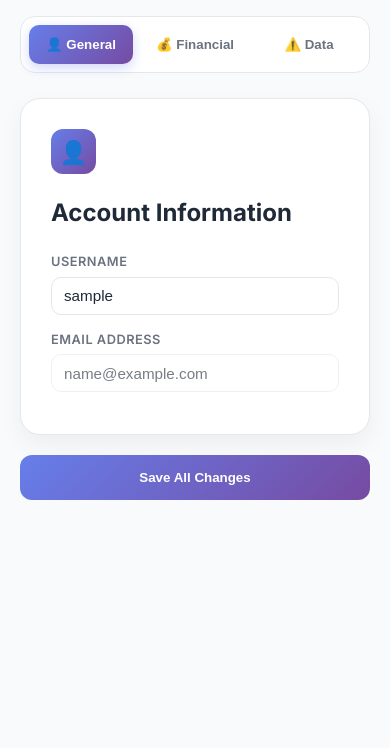
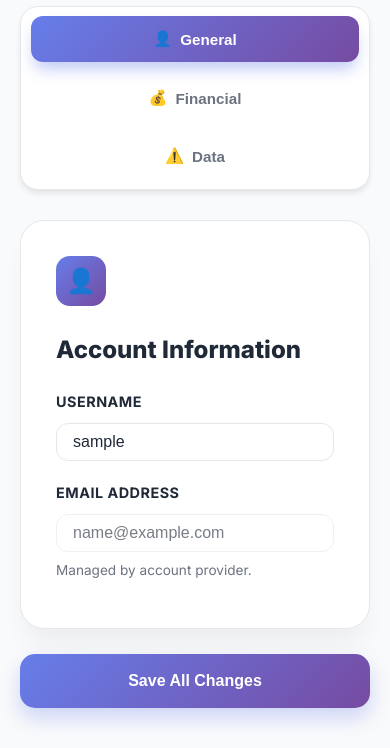
Before and after one commit to akbota2007/receipt_app, a website: page views/profile.html in a window 390 px wide. Shown: the part 215-963 px from the top of the page. Before the commit the page ends 844 px from the top, so only its background shows below. Drawn offline with Linux system fonts and the light colour scheme; sample sign-in values are in the browser's storage.

Commit message:
feat: final polish for profile UI, tabs, and dark mode sync

```diff
--- a/views/profile.html
+++ b/views/profile.html
@@ -6,64 +6,152 @@
   <title>Settings - Receipt App</title>
   <link rel="stylesheet" href="/css/style.css">
   <link href="https://fonts.googleapis.com/css2?family=Inter:wght@400;500;600;700;800&display=swap" rel="stylesheet">
+
+  <script>
+    // Мгновенное применение темы
+    const savedTheme = localStorage.getItem('theme') || 'light';
+    document.documentElement.setAttribute('data-theme', savedTheme);
+  </script>
+
   <style>
     .settings-container { max-width: 800px; margin: 40px auto; padding: 0 20px; }
 
-    /* Стили вкладок */
+    /* Глобальный фон для темной темы */
+    [data-theme="dark"] body.dashboard {
+      background-color: #0f172a;
+    }
+
+    /* --- ИСПРАВЛЕННЫЕ ВКЛАДКИ (TABS) --- */
     .tabs-nav {
       display: flex;
-      gap: 10px;
-      margin-bottom: 25px;
+      gap: 12px;
+      margin-bottom: 30px;
       background: var(--bg-card);
-      padding: 8px;
-      border-radius: 15px;
+      padding: 10px;
+      border-radius: 18px;
       border: 1px solid var(--border-color);
+      box-shadow: 0 4px 6px -1px rgba(0, 0, 0, 0.1);
     }
+
     .tab-btn {
-      flex: 1;
-      padding: 12px;
+      flex: 1; /* Кнопки будут растягиваться равномерно */
+      display: flex;
+      align-items: center;
+      justify-content: center;
+      gap: 8px;
+      padding: 14px 20px; /* Увеличенный размер для удобства */
       border: none;
-      background: none;
+      background: transparent;
       color: var(--text-muted);
-      font-weight: 600;
+      font-weight: 700;
+      font-size: 0.95rem;
       cursor: pointer;
-      border-radius: 10px;
-      transition: all 0.3s ease;
+      border-radius: 12px;
+      transition: all 0.3s cubic-bezier(0.4, 0, 0.2, 1);
+      white-space: nowrap; /* Чтобы текст не переносился */
     }
+
     .tab-btn.active {
       background: var(--purple-grad);
-      color: white;
-      box-shadow: 0 4px 12px rgba(102, 126, 234, 0.3);
+      color: white !important;
+      box-shadow: 0 10px 15px -3px rgba(102, 126, 234, 0.4);
+      transform: translateY(-1px);
+    }
+
+    .tab-btn:hover:not(.active) {
+      background: var(--bg-main);
+      color: var(--text-main);
+    }
+
+    [data-theme="dark"] .tab-btn {
+      color: #94a3b8;
     }
 
     /* Контент вкладок */
-    .tab-content { display: none; animation: fadeIn 0.4s ease; }
+    .tab-content { display: none; animation: slideUp 0.4s ease-out; }
     .tab-content.active { display: block; }
 
-    @keyframes fadeIn {
-      from { opacity: 0; transform: translateY(10px); }
+    @keyframes slideUp {
+      from { opacity: 0; transform: translateY(15px); }
       to { opacity: 1; transform: translateY(0); }
     }
 
+    /* Карточки профиля */
     .profile-card {
       background: var(--bg-card);
-      border-radius: 20px;
-      padding: 30px;
+      border-radius: 24px;
+      padding: 35px;
       border: 1px solid var(--border-color);
-      box-shadow: 0 10px 25px rgba(0,0,0,0.05);
+      box-shadow: 0 20px 25px -5px rgba(0, 0, 0, 0.05);
+      color: var(--text-main);
     }
+
+    /* Поля ввода (Inputs) */
+    .form-group label {
+      display: block;
+      margin-bottom: 10px;
+      font-weight: 700;
+      font-size: 0.9rem;
+      color: var(--text-main);
+    }
+
+    .form-control {
+      width: 100%;
+      padding: 12px 16px;
+      border-radius: 12px;
+      font-size: 1rem;
+      transition: all 0.2s;
+    }
+
+    [data-theme="dark"] .form-control {
+      background-color: #1e293b !important;
+      border-color: #334155 !important;
+      color: #f8fafc !important;
+    }
+
     .icon-box {
-      width: 45px; height: 45px; border-radius: 12px;
+      width: 50px; height: 50px; border-radius: 14px;
       display: flex; align-items: center; justify-content: center;
-      font-size: 1.4rem; color: white; margin-bottom: 20px;
+      font-size: 1.5rem; color: white; margin-bottom: 25px;
     }
+
     .btn-save {
-      background: var(--purple-grad); color: white; border: none;
-      padding: 15px 30px; border-radius: 12px; font-weight: 700;
-      cursor: pointer; width: 100%; margin-top: 20px;
+      background: var(--purple-grad);
+      color: white;
+      border: none;
+      padding: 18px;
+      border-radius: 15px;
+      font-weight: 800;
+      font-size: 1rem;
+      cursor: pointer;
+      width: 100%;
+      margin-top: 25px;
+      box-shadow: 0 10px 20px rgba(102, 126, 234, 0.3);
+      transition: all 0.3s;
     }
+
+    .btn-save:hover {
+      transform: translateY(-2px);
+      filter: brightness(1.1);
+      box-shadow: 0 15px 25px rgba(102, 126, 234, 0.4);
+    }
+
+    /* Danger Zone */
     .danger-zone {
-      border: 2px dashed #ef4444; background: rgba(239, 68, 68, 0.05);
+      border: 2px dashed #ef4444;
+      background: rgba(239, 68, 68, 0.03);
+    }
+
+    [data-theme="dark"] .danger-zone {
+      background: rgba(239, 68, 68, 0.08);
+      border-color: #f87171;
+    }
+
+    /* Адаптивность для мобильных */
+    @media (max-width: 600px) {
+      .tabs-nav { flex-wrap: wrap; }
+      .tab-btn { flex: 1 1 100%; }
+      .settings-container { margin-top: 20px; }
     }
   </style>
 </head>
@@ -81,26 +169,33 @@
 </nav>
 
 <div class="settings-container">
-  <h1 style="font-size: 2.2rem; font-weight: 800; margin-bottom: 25px;">Settings</h1>
+  <h1 style="font-size: 2.4rem; font-weight: 800; margin-bottom: 30px; color: var(--text-main); letter-spacing: -1px;">Settings</h1>
 
   <div class="tabs-nav">
-    <button class="tab-btn active" onclick="openTab(event, 'general')">👤 General</button>
-    <button class="tab-btn" onclick="openTab(event, 'finance')">💰 Financial</button>
-    <button class="tab-btn" onclick="openTab(event, 'data')">⚠️ Data</button>
+    <button class="tab-btn active" onclick="openTab(event, 'general')">
+      <span>👤</span> General
+    </button>
+    <button class="tab-btn" onclick="openTab(event, 'finance')">
+      <span>💰</span> Financial
+    </button>
+    <button class="tab-btn" onclick="openTab(event, 'data')">
+      <span>⚠️</span> Data
+    </button>
   </div>
 
   <form id="profileForm">
     <div id="general" class="tab-content active">
       <div class="profile-card">
         <div class="icon-box" style="background: var(--purple-grad);">👤</div>
-        <h2 style="margin-bottom: 20px;">Account Information</h2>
+        <h2 style="margin-bottom: 20px; font-weight: 800;">Account Information</h2>
         <div class="form-group">
           <label>Username</label>
           <input type="text" id="profileUsername" class="form-control" required>
         </div>
-        <div class="form-group" style="margin-top: 15px;">
+        <div class="form-group" style="margin-top: 20px;">
           <label>Email Address</label>
           <input type="email" id="profileEmail" class="form-control" readonly style="opacity: 0.6; cursor: not-allowed;">
+          <p style="margin-top: 8px; font-size: 0.85rem; color: var(--text-muted)">Managed by account provider.</p>
         </div>
       </div>
     </div>
@@ -108,13 +203,13 @@
     <div id="finance" class="tab-content">
       <div class="profile-card">
         <div class="icon-box" style="background: #10b981;">💰</div>
-        <h2 style="margin-bottom: 20px;">Financial Limits</h2>
+        <h2 style="margin-bottom: 20px; font-weight: 800;">Financial Preferences</h2>
         <div class="form-group">
-          <label>Monthly Budget (KZT)</label>
+          <label>Monthly Budget Limit (KZT)</label>
           <input type="number" id="profileBudget" class="form-control" required>
         </div>
-        <div class="form-group" style="margin-top: 15px;">
-          <label>Preferred Currency</label>
+        <div class="form-group" style="margin-top: 20px;">
+          <label>Default Currency</label>
           <select id="profileDefaultCurrency" class="form-control">
             <option value="KZT">KZT - Tenge</option>
             <option value="USD">USD - Dollar</option>
@@ -124,27 +219,26 @@
       </div>
     </div>
 
-    <button type="submit" class="btn-save">Save All Changes</button>
+    <button type="submit" class="btn-save" id="saveProfileBtn">Save All Changes</button>
   </form>
 
   <div id="data" class="tab-content">
     <div class="profile-card danger-zone">
       <div class="icon-box" style="background: #ef4444;">⚠️</div>
-      <h2 style="margin-bottom: 10px; color: #ef4444;">Data Management</h2>
-      <p style="color: var(--text-muted); margin-bottom: 20px;">Manage your exports and permanent actions.</p>
-      <div style="display: flex; gap: 10px; flex-wrap: wrap;">
-        <button id="exportDataBtn" class="btn btn-secondary">📥 Export Backup</button>
-        <button id="clearDataBtn" class="btn btn-danger">🗑️ Delete All Receipts</button>
+      <h2 style="margin-bottom: 12px; color: #ef4444; font-weight: 800;">Data Management</h2>
+      <p style="color: var(--text-muted); margin-bottom: 25px; line-height: 1.6;">Export your data for backup or clear your transaction history permanently.</p>
+      <div style="display: flex; gap: 15px; flex-wrap: wrap;">
+        <button id="exportDataBtn" class="btn btn-secondary" style="padding: 12px 25px;">📥 Export Backup</button>
+        <button id="clearDataBtn" class="btn btn-danger" style="padding: 12px 25px;">🗑️ Delete All Receipts</button>
       </div>
     </div>
   </div>
 
-  <div id="profileAlert" class="alert" style="margin-top: 20px;"></div>
+  <div id="profileAlert" class="alert" style="margin-top: 25px;"></div>
 </div>
 
 <script src="/js/profile.js"></script>
 <script>
-  // Функция для переключения вкладок
   function openTab(evt, tabName) {
     const tabContents = document.getElementsByClassName("tab-content");
     for (let i = 0; i < tabContents.length; i++) {
@@ -159,8 +253,7 @@
     document.getElementById(tabName).classList.add("active");
     evt.currentTarget.classList.add("active");
 
-    // Скрываем/показываем кнопку Save в зависимости от вкладки
-    const saveBtn = document.querySelector(".btn-save");
+    const saveBtn = document.getElementById("saveProfileBtn");
     if (tabName === 'data') {
       saveBtn.style.display = 'none';
     } else {
```
